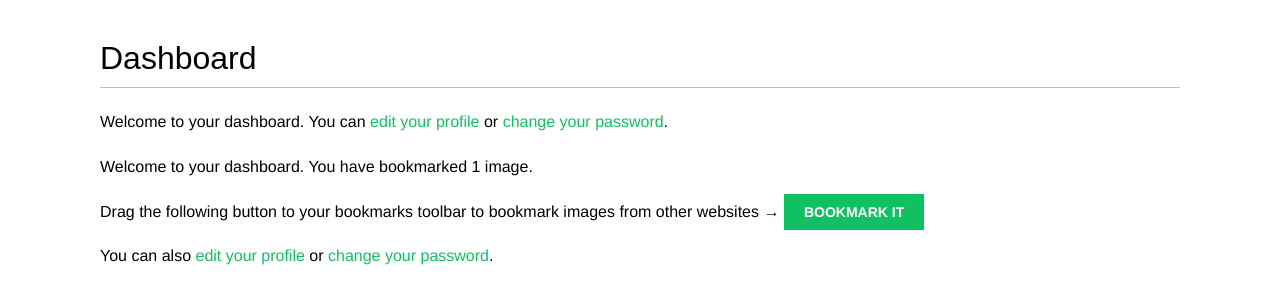
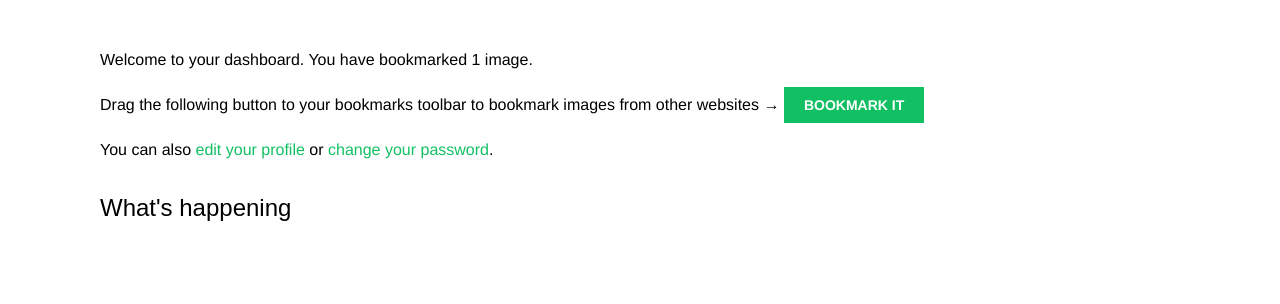
Before and after one commit to zhibailin/social_web, a Django app: page /account/ in a window 1280 px wide. Shown: the part 48-352 px from the top of the page. Run offline with Django 3.2, Linux system fonts and the light colour scheme; a user stored in the database is signed in; tables that the repository leaves empty hold one stand-in row (values such as "Sample post"); some libraries are stand-ins or nearby versions; some web fonts are replaced.

Commit message:
template : include the action/detail.html in the dashboard.html

```diff
--- a/bookmarks/account/templates/account/dashboard.html
+++ b/bookmarks/account/templates/account/dashboard.html
@@ -3,8 +3,6 @@
 {% block title %}Dashboard{% endblock title %}
 
 {% block content %}
-  <h1>Dashboard</h1>
-  <p>Welcome to your dashboard. You can <a href="{% url "edit" %}">edit your profile</a> or <a href="{% url "password_change" %}">change your password</a>.</p>
 
   {% with total_images_created=request.user.images_created.count %}
     <p>Welcome to your dashboard. You have bookmarked {{ total_images_created }} image{{ total_images_created|pluralize }}.</p>
@@ -14,4 +12,12 @@
   <p>Drag the following button to your bookmarks toolbar to bookmark images from other websites → <a href="javascript:{% include "bookmarklet_launcher.js" %}" class="button">Bookmark it</a></p>
 
   <p>You can also <a href="{% url "edit" %}">edit your profile</a> or <a href="{% url "password_change" %}">change your password</a>.</p>
+
+  <h2>What's happening</h2>
+  <div id="action-list">
+    {% for action in actions %}
+      {% include "actions/action/detail.html" %}
+    {% endfor %}
+  </div>
+
 {% endblock %}
```
